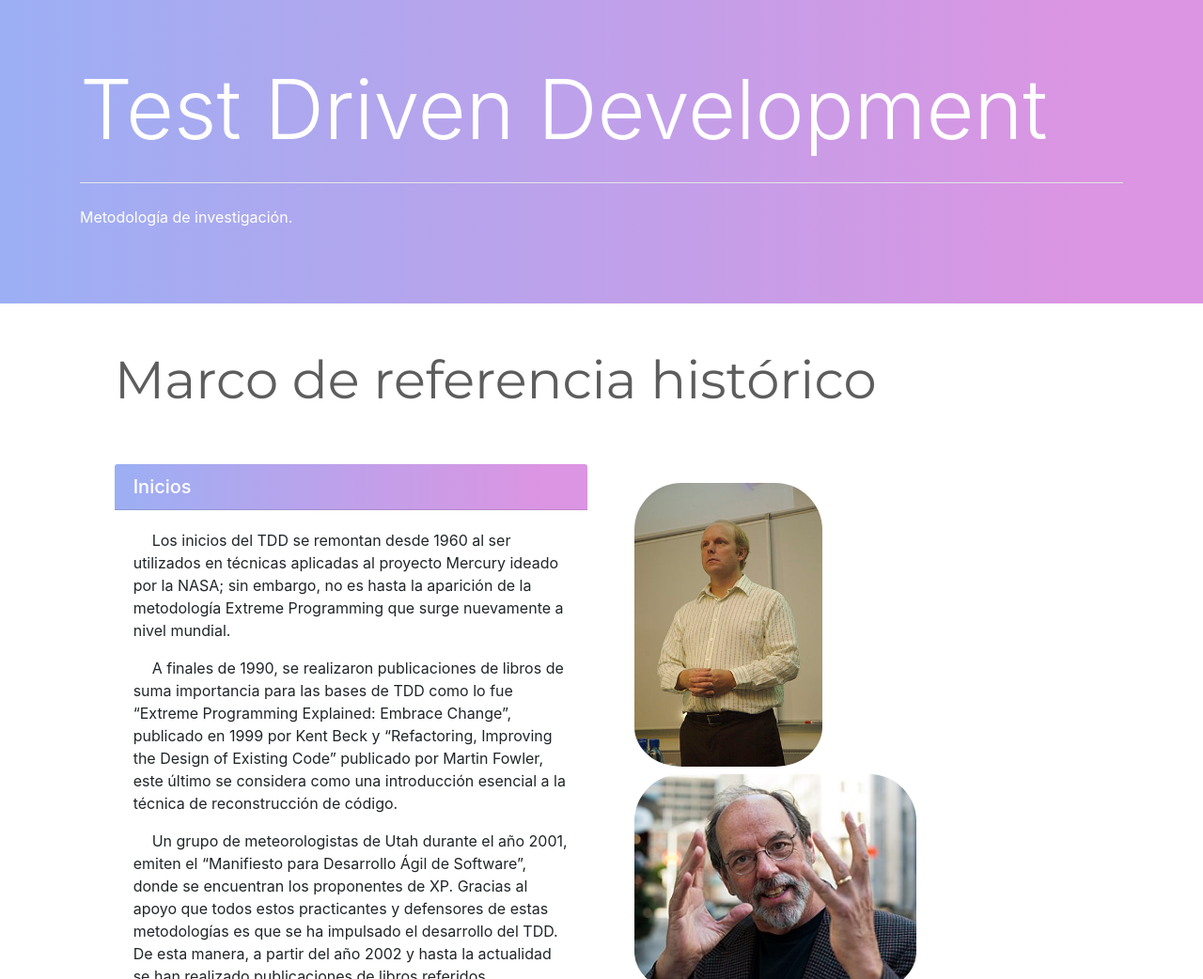
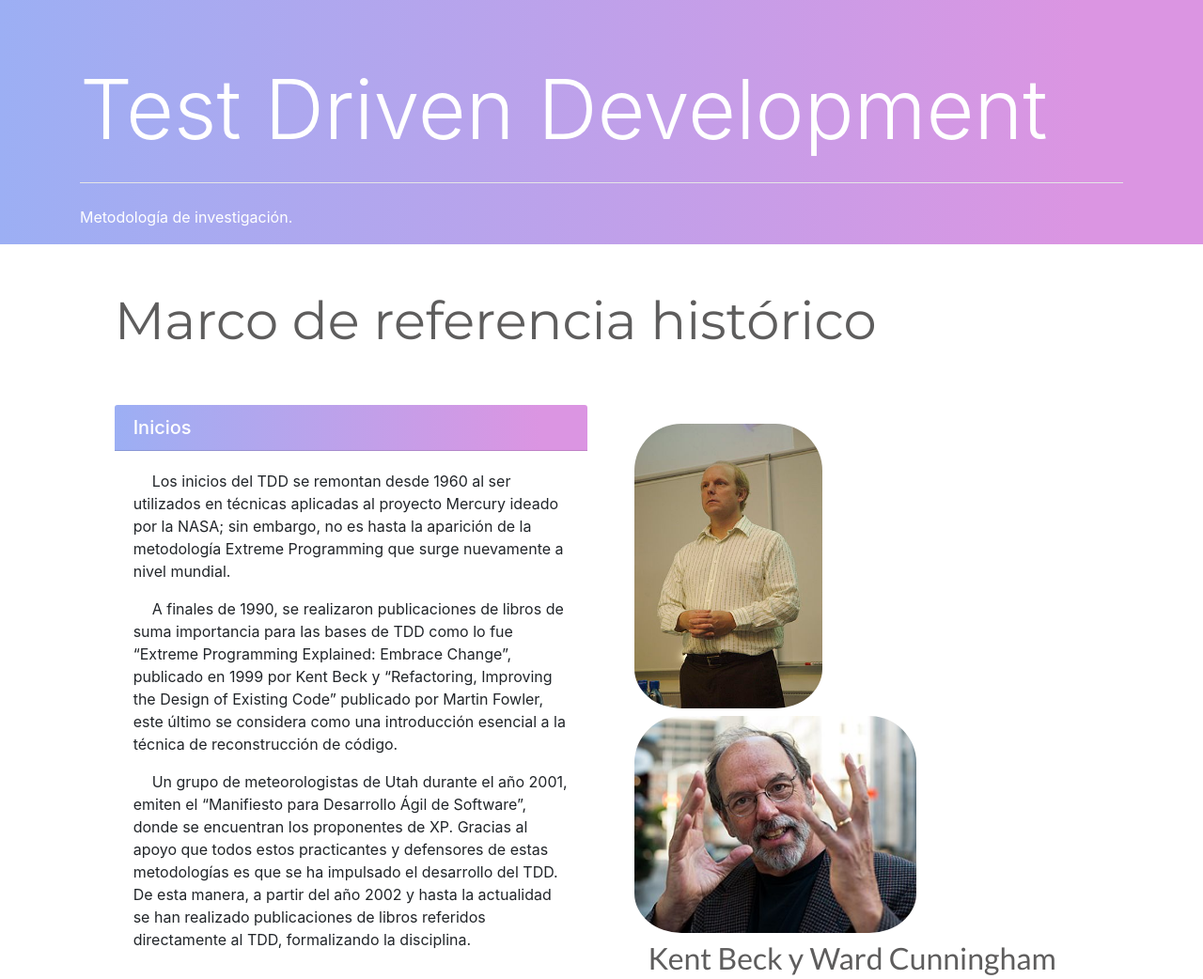
Before and after one commit to SoyPoloyo/Cenfotec-metodologias, a plain HTML site: page index.html in a window 1280 px wide. Shown: the top 1042 px of the page at 94% size. Drawn offline with nearby package versions, Linux system fonts and the light colour scheme; a web font is replaced by a local one.

Commit message:
terminado

```diff
--- a/css/estilos.css
+++ b/css/estilos.css
@@ -55,6 +55,9 @@ filter: progid:DXImageTransform.Microsoft.gradient( startColorstr='#9caff4', end
     margin-bottom: 25px;
 
 }
+.headertamano{
+    height: 260px;
+}
 .tamano{
     width: 800px;
 }
--- a/index.html
+++ b/index.html
@@ -17,7 +17,7 @@
 
     <header>
 
-        <div class="jumbotron jumbotron-fluid colorhead">
+        <div class="jumbotron jumbotron-fluid headertamano colorhead">
             <div class="container text-white">
                 <h3 class="display-2 ">Test Driven Development</h3>
                 <hr class="my-4 bg-white">
```
Also changed, not shown: index2.html (+1 -1 lines).
